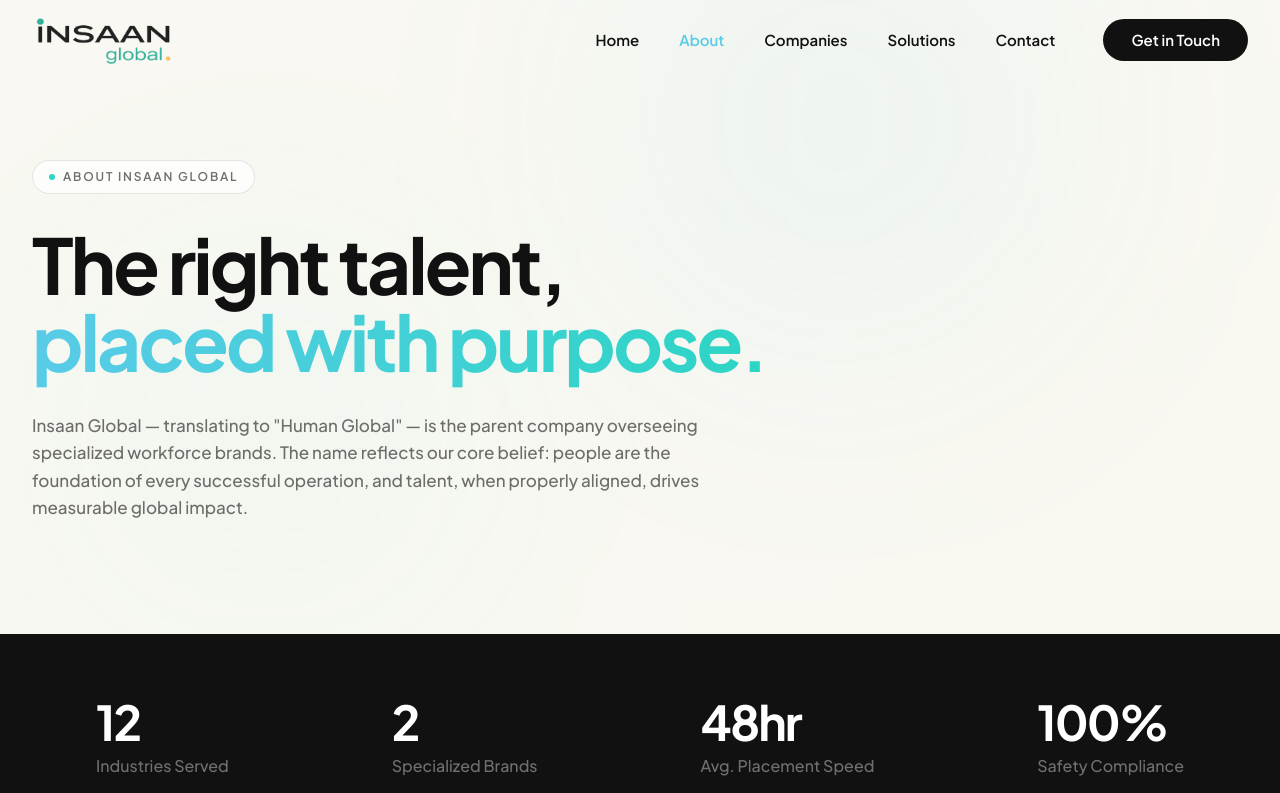
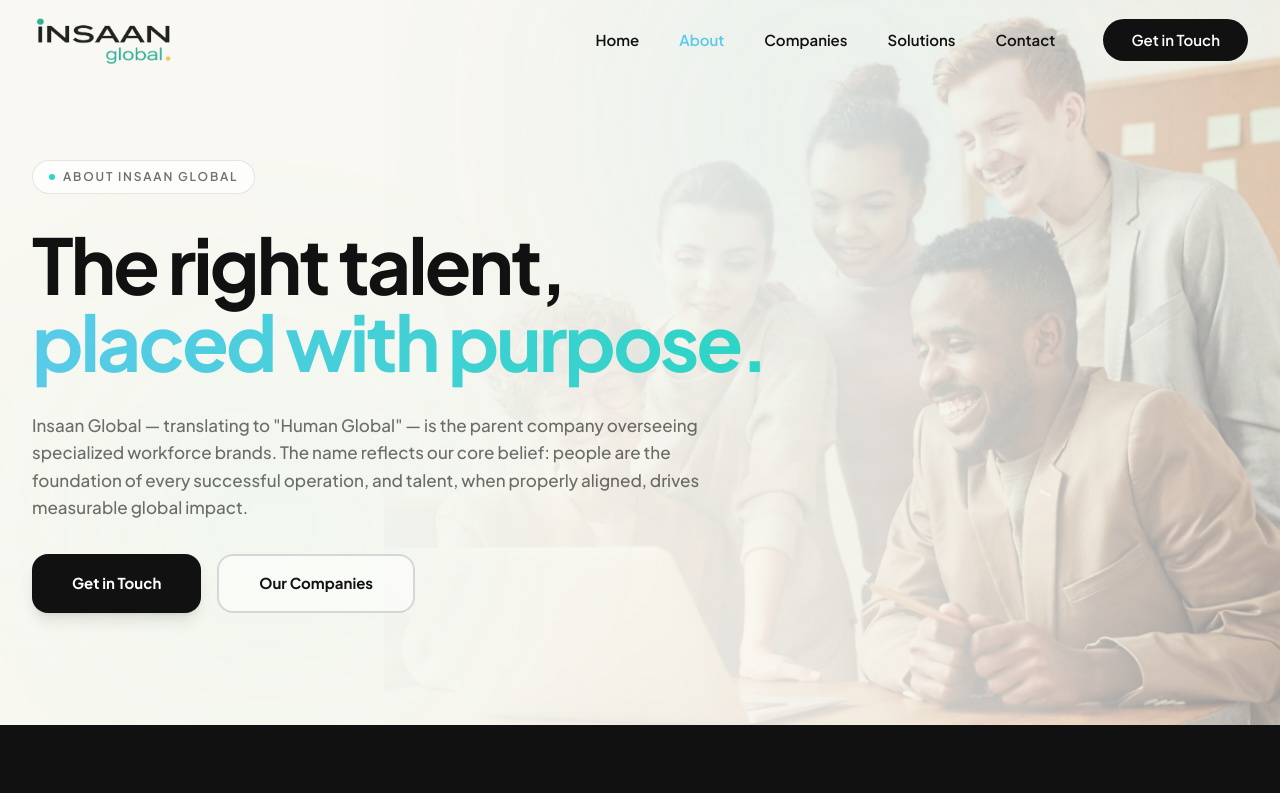
Before and after one commit to KrishPatell/INSAAN, a React (Vite) app: page /about in a window 1280 px wide. Shown: the top 793 px of the page. Built offline with nearby package versions, Linux system fonts and the light colour scheme.

Commit message:
Production: About page bg image, CTAs, Solutions page CTA button
Made-with: Cursor

```diff
--- a/pages/AboutPage.tsx
+++ b/pages/AboutPage.tsx
@@ -101,8 +101,12 @@ export const AboutPage: React.FC<AboutPageProps> = ({ onContactClick }) => {
       <section className="relative w-full pt-32 md:pt-40 pb-20 md:pb-28 overflow-hidden">
         {/* Background image with linear gradient overlay */}
         <div className="absolute inset-0 pointer-events-none overflow-hidden">
-          {/* Using leader-office as placeholder - replace with proper asset */}
-          <div className="absolute right-0 top-0 h-full w-full bg-gradient-to-r from-[#F9F8F2]/95 via-[#F9F8F2]/70 to-transparent" />
+          <img
+            src={leaderOffice}
+            alt=""
+            className="absolute right-0 top-0 h-full w-[80%] md:w-[70%] object-cover opacity-30 md:opacity-40"
+          />
+          <div className="absolute right-0 top-0 h-full w-[80%] md:w-[70%] bg-gradient-to-r from-[#F9F8F2]/95 via-[#F9F8F2]/70 to-transparent" />
           {/* Subtle gradient orbs for depth */}
           <div className="absolute -top-32 right-[15%] w-[500px] h-[500px] rounded-full bg-[#59CBE8]/[0.06] blur-[120px]" />
           <div className="absolute bottom-0 left-[5%] w-[400px] h-[400px] rounded-full bg-[#2CD5C4]/[0.04] blur-[120px]" />
@@ -130,6 +134,23 @@ export const AboutPage: React.FC<AboutPageProps> = ({ onContactClick }) => {
             <p className="max-w-2xl text-insaan-black/60 text-[15px] md:text-[17px] leading-relaxed font-medium">
               Insaan Global — translating to "Human Global" — is the parent company overseeing specialized workforce brands. The name reflects our core belief: people are the foundation of every successful operation, and talent, when properly aligned, drives measurable global impact.
             </p>
+          </RevealOnScroll>
+
+          <RevealOnScroll delay={200}>
+            <div className="flex flex-wrap gap-4 mt-8">
+              <Link
+                to="/contact"
+                className="inline-flex items-center justify-center px-7 py-3.5 md:px-10 md:py-4 bg-insaan-black text-white text-[13.5px] md:text-[15px] font-bold rounded-xl md:rounded-2xl hover:bg-[#59CBE8] hover:text-insaan-black transition-all duration-300 shadow-lg hover:shadow-xl hover:-translate-y-0.5"
+              >
+                Get in Touch
+              </Link>
+              <Link
+                to="/companies"
+                className="inline-flex items-center justify-center px-7 py-3.5 md:px-10 md:py-4 border-2 border-insaan-black/15 text-insaan-black text-[13.5px] md:text-[15px] font-bold rounded-xl md:rounded-2xl hover:border-insaan-black/30 bg-white/50 backdrop-blur-sm transition-all duration-300 hover:-translate-y-0.5"
+              >
+                Our Companies
+              </Link>
+            </div>
           </RevealOnScroll>
         </div>
       </section>
--- a/pages/SolutionsPage.tsx
+++ b/pages/SolutionsPage.tsx
@@ -167,6 +167,19 @@ export const SolutionsPage: React.FC<SolutionsPageProps> = ({ onContactClick })
             <p className="max-w-2xl text-insaan-black/60 text-[15px] md:text-[17px] leading-relaxed font-medium">
               From a single temporary placement to enterprise-wide workforce management, Insaan Global delivers structured staffing solutions that keep your operations running at full capacity.
             </p>
+          </RevealOnScroll>
+
+          <RevealOnScroll delay={200}>
+            <div className="flex flex-wrap gap-4 mt-8">
+              <a
+                href="/company-presentation.pdf"
+                target="_blank"
+                rel="noopener noreferrer"
+                className="inline-flex items-center justify-center px-7 py-3.5 md:px-10 md:py-4 bg-insaan-black text-white text-[13.5px] md:text-[15px] font-bold rounded-xl md:rounded-2xl hover:bg-[#59CBE8] hover:text-insaan-black transition-all duration-300 shadow-lg hover:shadow-xl hover:-translate-y-0.5"
+              >
+                View Presentation
+              </a>
+            </div>
           </RevealOnScroll>
         </div>
       </section>
```
